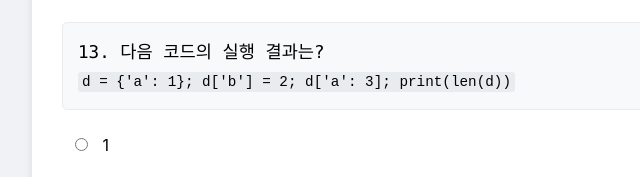
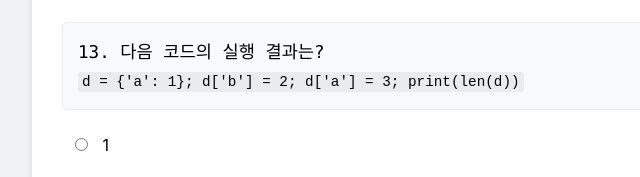
Before and after one commit to jsinsoo/python, a plain HTML site: page smart10.html in a window 1280 px wide. Shown: the part 3245-3422 px from the top of the page, 178-818 px from the left. Drawn offline with Linux system fonts and the light colour scheme.

Commit message:
Add files via upload

```diff
--- a/smart10.html
+++ b/smart10.html
@@ -79,7 +79,7 @@ const questions = [
     // 딕셔너리 5지선다형 (11-20)
     { type: 'mc', text: '다음 중 딕셔너리를 생성하는 방법으로 올바르지 않은 것은?', options: ['d = {}', 'd = {\'a\': 1}', 'd = dict(a=1, b=2)', 'd = dict([(\'a\', 1), (\'b\', 2)])', 'd = {\'a\', 1, \'b\', 2}'], answer: 'd = {\'a\', 1, \'b\', 2}', explanation: '{\'a\', 1, \'b\', 2}는 세트(set)를 생성하는 문법입니다. 딕셔너리는 반드시 키와 값의 쌍(:)으로 구성되어야 합니다.' },
     { type: 'mc', text: '코드 `d = {\'a\': 100, \'b\': 200}; print(d.get(\'c\', 0))`의 실행 결과는?', options: ['100', '200', 'None', '0', 'KeyError'], answer: '0', explanation: '`get()` 메서드는 키가 없을 때 두 번째 인자로 준 기본값(0)을 반환합니다.' },
-    { type: 'mc', text: '다음 코드의 실행 결과는?\n`d = {\'a\': 1}; d[\'b\'] = 2; d[\'a\': 3]; print(len(d))`', options: ['1', '2', '3', '4', '오류 발생'], answer: '2', explanation: '키 \'a\'를 3으로 수정해도 새로운 키가 추가되는 것은 아니므로, 전체 키의 개수(len)는 2입니다.' },
+    { type: 'mc', text: '다음 코드의 실행 결과는?\n`d = {\'a\': 1}; d[\'b\'] = 2; d[\'a\'] = 3; print(len(d))`', options: ['1', '2', '3', '4', '오류 발생'], answer: '2', explanation: '키 \'a\'를 3으로 수정해도 새로운 키가 추가되는 것은 아니므로, 전체 키의 개수(len)는 2입니다.' },
     { type: 'mc', text: '딕셔너리의 모든 값을 리스트로 얻기 위한 올바른 코드는?', options: ['list(d.items())', 'd.values()', 'list(d.values())', 'list(d.keys())', 'd.getall()'], answer: 'list(d.values())', explanation: '`d.values()`가 반환하는 뷰 객체를 리스트로 변환하기 위해 `list()` 함수를 사용해야 합니다.' },
     { type: 'mc', text: '다음 중 딕셔너리의 키(key)로 사용할 수 없는 자료형은?', options: ['int', 'float', 'str', 'tuple', 'list'], answer: 'list', explanation: '리스트는 가변(mutable) 자료형이므로 딕셔너리의 키로 사용할 수 없습니다.' },
     { type: 'mc', text: '코드 `d = {\'a\': 1, \'b\': 2}; d.pop(\'a\'); print(d)`의 실행 결과는?', options: ['{\'a\': 1}', '{\'b\': 2}', '1', '2', '오류 발생'], answer: '{\'b\': 2}', explanation: '`pop(\'a\')` 호출 후 딕셔너리에서는 키 \'a\'에 해당하는 쌍이 제거됩니다.' },
```
